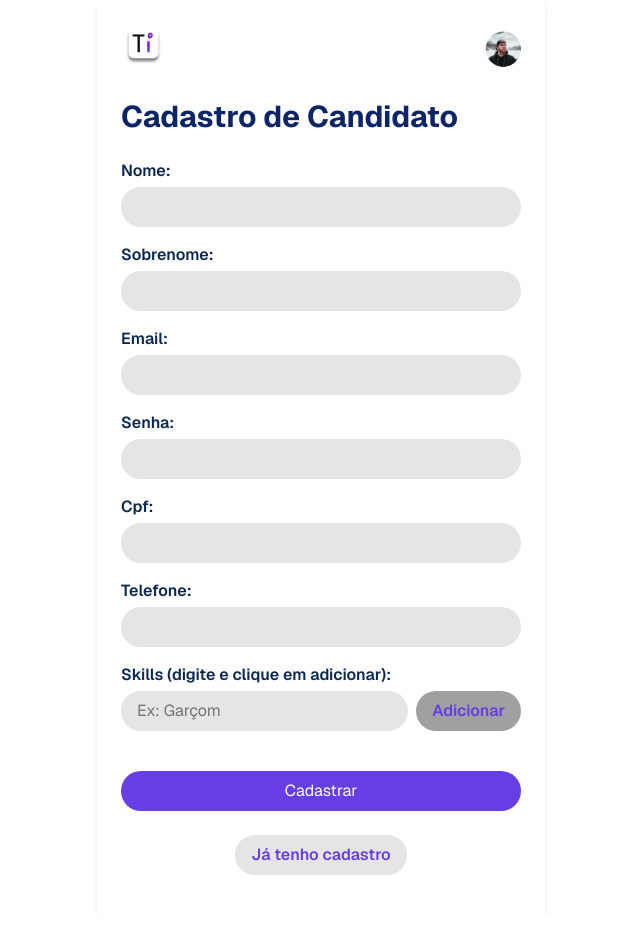
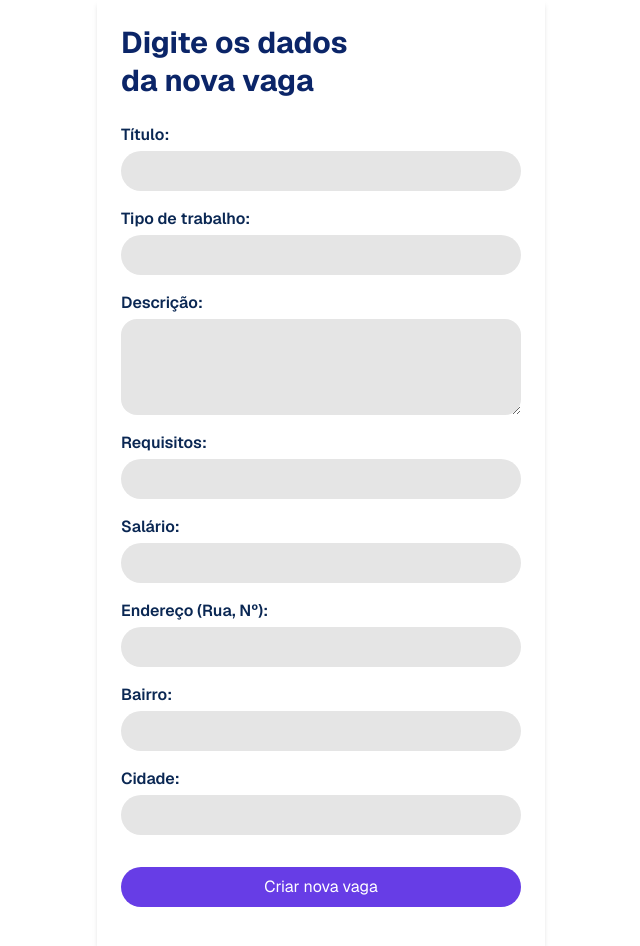
Before and after one commit to WesleyFilhoDev/Projeto_FrontEnd, a Next.js app in the folder projeto/: page /testeD in a window 1280 px wide. Shown: the whole page, without its empty margins (319-959 px from the left). Before the commit the page ends 915 px from the top, so only its background shows below. Built offline with nearby package versions, Linux system fonts and the light colour scheme; what parse would draw is missing.

Commit message:
vacancyAdd integrado ao back4app (CREATE)

```diff
--- a/projeto/src/app/components/editVacancy.js
+++ b/projeto/src/app/components/editVacancy.js
@@ -1,68 +1,144 @@
 "use client";
-import { useState } from "react";
+import { useState, useEffect } from "react"; // 1. Importar useEffect
 import Image from "next/image";
+import { useRouter, useParams } from "next/navigation"; // 2. Para pegar ID da URL e redirecionar
+import Parse from "../services/back4app"; // 3. Importar conexão
 
 export default function EditVacancy() {
+  const router = useRouter();
+  const params = useParams();
+  const vacancyId = params.id; // Pega o ID da vaga da URL, ex: /vagas/editar/aBcDeFg123
+
+  // 4. Estado do formulário, agora com chaves que correspondem ao banco
   const [formData, setFormData] = useState({
-    título: "Barista",
-    "tipo de trabalho": "Presencial",
-    descrição: "Preparar cafés especiais e bebidas.",
-    requisitos: "Experiência com cafeteria",
-    salário: 1800,
-    endereço: "Rua das Flores, 123",
-    bairro: "Espinheiro",
-    cidade: "Recife",
+    title: "",
+    workType: "",
+    description: "",
+    requirements: "",
+    payment: 0,
+    location: "", // Supondo que endereço, bairro e cidade formem a 'location'
   });
+  const [isLoading, setIsLoading] = useState(true); // Estado para feedback de carregamento
+
+  // 5. READ: Busca os dados da vaga no Back4App quando a página carrega
+  useEffect(() => {
+    // Só executa se tivermos um ID na URL
+    if (vacancyId) {
+      const fetchVacancyData = async () => {
+        const Vacancy = Parse.Object.extend("AvailableVacancy");
+        const query = new Parse.Query(Vacancy);
+        try {
+          const vacancy = await query.get(vacancyId);
+          // Preenche o formulário com os dados que vieram do back-end
+          setFormData({
+            title: vacancy.get("title") || "",
+            workType: vacancy.get("workType") || "", // Crie esta coluna se necessário
+            description: vacancy.get("description") || "",
+            requirements: vacancy.get("requirements") || "", // Crie esta coluna se necessário
+            payment: vacancy.get("payment") || 0,
+            location: vacancy.get("location") || "",
+          });
+          setIsLoading(false); // Terminou de carregar
+        } catch (error) {
+          console.error("Erro ao buscar vaga:", error);
+          alert("Erro: Vaga não encontrada.");
+          setIsLoading(false);
+        }
+      };
+      fetchVacancyData();
+    }
+  }, [vacancyId]); // A dependência [vacancyId] faz isso rodar quando o ID estiver disponível
 
   const handleChange = (e) => {
     const { id, value } = e.target;
     setFormData((prev) => ({ ...prev, [id]: value }));
   };
 
+  // 6. UPDATE: Função chamada para salvar as alterações
+  const handleUpdateSubmit = async (e) => {
+    e.preventDefault();
+    const Vacancy = Parse.Object.extend("AvailableVacancy");
+    const query = new Parse.Query(Vacancy);
+    try {
+      const vacancyToUpdate = await query.get(vacancyId);
+
+      // Atualiza cada campo com os novos valores do formulário
+      vacancyToUpdate.set("title", formData.title);
+      vacancyToUpdate.set("workType", formData.workType);
+      vacancyToUpdate.set("description", formData.description);
+      vacancyToUpdate.set("requirements", formData.requirements);
+      vacancyToUpdate.set("payment", Number(formData.payment)); // Converte para número
+      vacancyToUpdate.set("location", formData.location);
+
+      // Salva o objeto atualizado no Back4App
+      await vacancyToUpdate.save();
+
+      alert("Vaga atualizada com sucesso!");
+      router.push("/dashboard-contratante"); // Redireciona para o painel
+    } catch (error) {
+      console.error("Erro ao atualizar vaga:", error);
+      alert(`Erro: ${error.message}`);
+    }
+  };
+
+  if (isLoading) {
+    return <p className="text-center mt-10">Carregando dados da vaga...</p>;
+  }
+
+  // O JSX foi adaptado para usar os novos nomes de campos (em inglês/camelCase)
   return (
     <main className="min-h-screen bg-white px-6 pt-6 pb-10 max-w-md mx-auto font-sans shadow-md">
-      <div className="flex justify-between items-center mb-6">
-        <div className="bg-white p-1 rounded-xl w-max">
-          <Image
-            src="/logopages.png"
-            alt="Logo"
-            width={150}
-            height={40}
-            className="rounded-lg"
-          />
-        </div>
-        <Image
-          src="/user.png"
-          alt="Avatar"
-          width={36}
-          height={36}
-          className="rounded-full"
-        />
-      </div>
-
+      {/* ... seu cabeçalho aqui ... */}
       <h1 className="text-3xl font-bold text-[#0B2568] mb-6 leading-tight">
         Altere os dados <br /> da vaga
       </h1>
 
-      <form className="flex flex-col gap-4">
-        {Object.keys(formData).map((key) => (
-          <div key={key} className="flex flex-col">
-            <label
-              htmlFor={key}
-              className="text-[#0A2753] font-semibold mb-1 capitalize"
-            >
-              {key}:
+      {/* 7. Conectar o formulário à função de UPDATE */}
+      <form className="flex flex-col gap-4" onSubmit={handleUpdateSubmit}>
+        {/* Título */}
+        <div className="flex flex-col">
+          <label htmlFor="title" className="text-[#0A2753] font-semibold mb-1">
+            Título:
           </label>
           <input
-              type={key === "salário" ? "number" : "text"}
-              step={key === "salário" ? "any" : undefined}
-              id={key}
-              value={formData[key]}
+            id="title"
+            value={formData.title}
             onChange={handleChange}
             className="bg-[#E5E5E5] text-black rounded-full px-4 py-2 outline-none"
           />
         </div>
-        ))}
+        {/* Adicione os outros campos aqui seguindo o modelo acima, usando os IDs: 'workType', 'description', etc. */}
+        {/* Exemplo para Descrição */}
+        <div className="flex flex-col">
+          <label
+            htmlFor="description"
+            className="text-[#0A2753] font-semibold mb-1"
+          >
+            Descrição:
+          </label>
+          <textarea
+            id="description"
+            value={formData.description}
+            onChange={handleChange}
+            className="bg-[#E5E5E5] text-black rounded-2xl px-4 py-2 outline-none"
+          />
+        </div>
+        {/* Exemplo para Salário */}
+        <div className="flex flex-col">
+          <label
+            htmlFor="payment"
+            className="text-[#0A2753] font-semibold mb-1"
+          >
+            Salário:
+          </label>
+          <input
+            type="number"
+            id="payment"
+            value={formData.payment}
+            onChange={handleChange}
+            className="bg-[#E5E5E5] text-black rounded-full px-4 py-2 outline-none"
+          />
+        </div>
 
         <button
           type="submit"
--- a/projeto/src/app/components/vacancyAdd.js
+++ b/projeto/src/app/components/vacancyAdd.js
@@ -1,56 +1,129 @@
 "use client";
 import Image from "next/image";
+import React, { useState } from "react";
+import { useRouter } from "next/navigation";
+import Parse from "../services/back4app";
 
 export default function VacancyAdd() {
+  const router = useRouter();
+
+  // 1. O estado agora tem campos separados para o endereço
+  const [formData, setFormData] = useState({
+    title: "",
+    workType: "",
+    description: "",
+    requirements: "",
+    payment: "",
+    address: "", // Campo para Rua e Número
+    neighborhood: "", // Campo para Bairro
+    city: "", // Campo para Cidade
+  });
+
+  const handleInputChange = (e) => {
+    const { id, value } = e.target;
+    setFormData((prev) => ({ ...prev, [id]: value }));
+  };
+
+  const handleSubmit = async (e) => {
+    e.preventDefault();
+
+    const currentUser = Parse.User.current();
+    if (!currentUser) {
+      alert("Você precisa estar logado como contratante para criar uma vaga.");
+      router.push("/employer-login");
+      return;
+    }
+
+    try {
+      const Employer = Parse.Object.extend("Employer");
+      const employerQuery = new Parse.Query(Employer);
+      employerQuery.equalTo("user", currentUser);
+      const employerProfile = await employerQuery.first();
+
+      if (!employerProfile) {
+        alert("Erro: Perfil de contratante não encontrado para este usuário.");
+        return;
+      }
+
+      const Vacancy = Parse.Object.extend("AvailableVacancy");
+      const newVacancy = new Vacancy();
+
+      // 2. Combina os campos de endereço em uma única string
+      const fullAddress = `${formData.address}, ${formData.neighborhood}, ${formData.city}`;
+
+      // Preenche os campos da vaga
+      newVacancy.set("title", formData.title);
+      newVacancy.set("workType", formData.workType);
+      newVacancy.set("description", formData.description);
+      newVacancy.set("requirements", formData.requirements);
+      newVacancy.set("payment", Number(formData.payment));
+      newVacancy.set("neighborhood", formData.neighborhood);
+      newVacancy.set("address", formData.address);
+      newVacancy.set("city", formData.city);
+      newVacancy.set("status", "Aberta");
+
+      // Salva o endereço combinado na coluna "address" do Back4App
+      newVacancy.set("address", fullAddress);
+
+      // Associa a vaga ao contratante
+      newVacancy.set("employer", employerProfile);
+
+      await newVacancy.save();
+
+      alert("Nova vaga criada com sucesso!");
+      router.push("/dashboard-contratante");
+    } catch (error) {
+      console.error("Erro ao criar vaga:", error);
+      alert(`Erro: ${error.message}`);
+    }
+  };
+
+  // 3. O array de campos agora reflete os inputs separados
+  const formFields = [
+    { label: "Título", id: "title", type: "text" },
+    { label: "Tipo de trabalho", id: "workType", type: "text" },
+    { label: "Descrição", id: "description", type: "textarea" },
+    { label: "Requisitos", id: "requirements", type: "text" },
+    { label: "Salário", id: "payment", type: "number" },
+    { label: "Endereço (Rua, Nº)", id: "address", type: "text" },
+    { label: "Bairro", id: "neighborhood", type: "text" },
+    { label: "Cidade", id: "city", type: "text" },
+  ];
+
   return (
     <main className="min-h-screen bg-white px-6 pt-6 pb-10 max-w-md mx-auto font-sans shadow-md">
-      <div className="flex justify-between items-center mb-6">
-        <div className="bg-white p-1 rounded-xl w-max">
-          <Image
-            src="/logopages.png"
-            alt="Logo"
-            width={150}
-            height={40}
-            className="rounded-lg"
-          />
-        </div>
-        <Image
-          src="/user.png"
-          alt="Avatar"
-          width={36}
-          height={36}
-          className="rounded-full"
-        />
-      </div>
-
+      {/* ... seu cabeçalho ... */}
       <h1 className="text-3xl font-bold text-[#0B2568] mb-6 leading-tight">
         Digite os dados <br /> da nova vaga
       </h1>
 
-      <form className="flex flex-col gap-4">
-        {[
-          "Título",
-          "Tipo de trabalho",
-          "Descrição",
-          "Requisitos",
-          "Salário",
-          "Endereço",
-          "Bairro",
-          "Cidade",
-        ].map((label) => (
-          <div key={label} className="flex flex-col">
+      <form className="flex flex-col gap-4" onSubmit={handleSubmit}>
+        {formFields.map((field) => (
+          <div key={field.id} className="flex flex-col">
             <label
-              htmlFor={label.toLowerCase()}
+              htmlFor={field.id}
               className="text-[#0A2753] font-semibold mb-1"
             >
-              {label}:
+              {field.label}:
             </label>
-            <input
-              type={label === "Salário" ? "number" : "text"}
-              step={label === "Salário" ? "any" : undefined}
-              id={label.toLowerCase()}
-              className="bg-[#E5E5E5] text-black rounded-full px-4 py-2 outline-none"
-            />
+            {field.type === "textarea" ? (
+              <textarea
+                id={field.id}
+                value={formData[field.id]}
+                onChange={handleInputChange}
+                required
+                className="bg-[#E5E5E5] text-black rounded-2xl px-4 py-2 outline-none h-24"
+              />
+            ) : (
+              <input
+                type={field.type}
+                id={field.id}
+                value={formData[field.id]}
+                onChange={handleInputChange}
+                required
+                className="bg-[#E5E5E5] text-black rounded-full px-4 py-2 outline-none"
+              />
+            )}
           </div>
         ))}
 
--- a/projeto/src/app/testeD/page.js
+++ b/projeto/src/app/testeD/page.js
@@ -11,7 +11,7 @@ import EmployeeRegister from "../components/employeeRegister";
 export default function Home() {
   return (
     <>
-      <EmployeeRegister />
+      <VacancyAdd />
     </>
   );
 }
```
Lines whose indentation alone changed are shown as unchanged.
